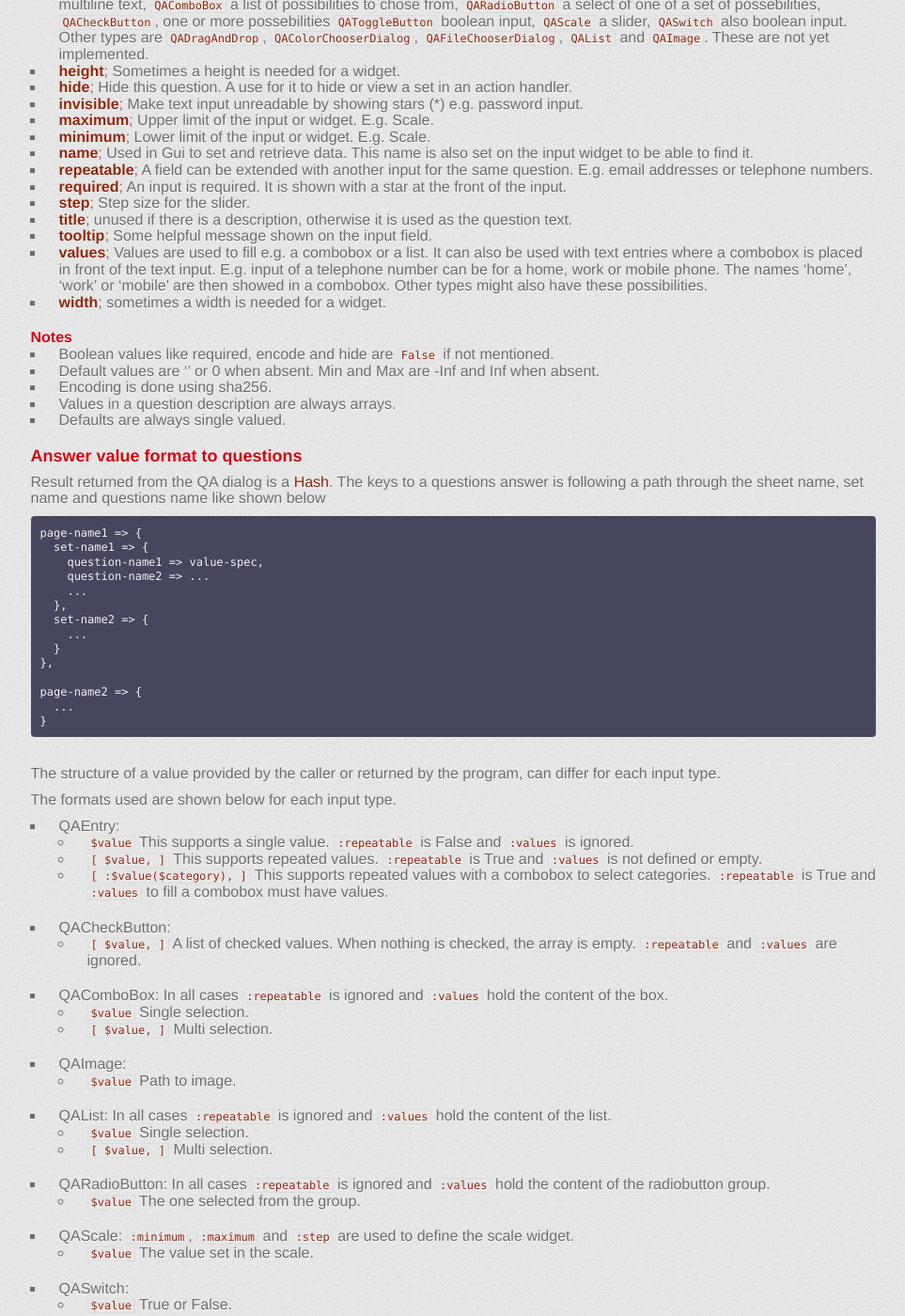
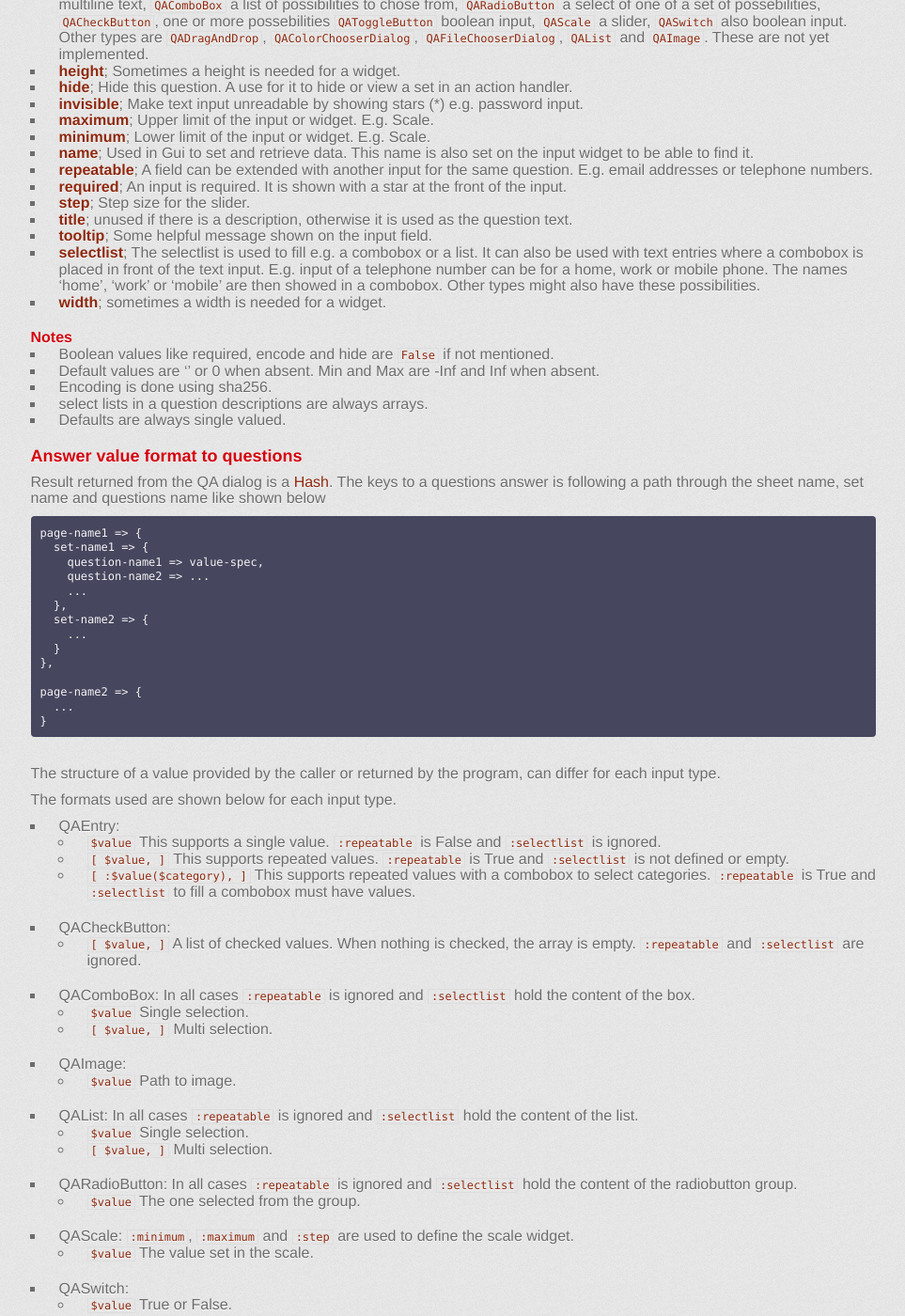
Before and after one commit to MARTIMM/qa-manager, a Jekyll site: the page built from docs/content-docs/setup/structures.md, in a window 1280 px wide and 1400 px high, scrolled down 1148 px. Shown: the whole window at 94% size, without its empty margins (289-1252 px from the left). Built offline with Jekyll 4.4.1, drawn with Linux system fonts in a browser that asks for light colours; some web fonts are replaced.

Commit message:
widget arg change of handler

```diff
--- a/docs/content-docs/setup/structures.md
+++ b/docs/content-docs/setup/structures.md
@@ -72,7 +72,7 @@ Questions are what it is all about. In short a piece of text to pose the questio
 * **step**; Step size for the slider.
 * **title**; unused if there is a description, otherwise it is used as the question text.
 * **tooltip**; Some helpful message shown on the input field.
-* **values**; Values are used to fill e.g. a combobox or a list. It can also be used with text entries where a combobox is placed in front of the text input. E.g. input of a telephone number can be for a home, work or mobile phone. The names 'home', 'work' or 'mobile' are then showed in a combobox. Other types might also have these possibilities.
+* **selectlist**; The selectlist is used to fill e.g. a combobox or a list. It can also be used with text entries where a combobox is placed in front of the text input. E.g. input of a telephone number can be for a home, work or mobile phone. The names 'home', 'work' or 'mobile' are then showed in a combobox. Other types might also have these possibilities.
 * **width**; sometimes a width is needed for a widget.
 
 
@@ -81,7 +81,7 @@ Questions are what it is all about. In short a piece of text to pose the questio
 * Boolean values like required, encode and hide are `False` if not mentioned.
 * Default values are '' or 0 when absent. Min and Max are -Inf and Inf when absent.
 * Encoding is done using sha256.
-* Values in a question description are always arrays.
+* select lists in a question descriptions are always arrays.
 * Defaults are always single valued.
 
 
@@ -111,25 +111,25 @@ The structure of a value provided by the caller or returned by the program, can
 The formats used are shown below for each input type.
 
 * QAEntry:
-  * `$value`                  This supports a single value. `:repeatable` is False and `:values` is ignored.
-  * `[ $value, ]`             This supports repeated values. `:repeatable` is True and `:values` is not defined or empty.
-  * `[ :$value($category), ]` This supports repeated values with a combobox to select categories. `:repeatable` is True and `:values` to fill a combobox must have values.
+  * `$value`                  This supports a single value. `:repeatable` is False and `:selectlist` is ignored.
+  * `[ $value, ]`             This supports repeated values. `:repeatable` is True and `:selectlist` is not defined or empty.
+  * `[ :$value($category), ]` This supports repeated values with a combobox to select categories. `:repeatable` is True and `:selectlist` to fill a combobox must have values.
 
 * QACheckButton:
-  * `[ $value, ]`             A list of checked values. When nothing is checked, the array is empty. `:repeatable` and `:values` are ignored.
+  * `[ $value, ]`             A list of checked values. When nothing is checked, the array is empty. `:repeatable` and `:selectlist` are ignored.
 
-* QAComboBox: In all cases `:repeatable` is ignored and `:values` hold the content of the box.
+* QAComboBox: In all cases `:repeatable` is ignored and `:selectlist` hold the content of the box.
   * `$value`                  Single selection.
   * `[ $value, ]`             Multi selection.
 
 * QAImage:
   * `$value`                  Path to image.
 
-* QAList: In all cases `:repeatable` is ignored and `:values` hold the content of the list.
+* QAList: In all cases `:repeatable` is ignored and `:selectlist` hold the content of the list.
   * `$value`                  Single selection.
   * `[ $value, ]`             Multi selection.
 
-* QARadioButton: In all cases `:repeatable` is ignored and `:values` hold the content of the radiobutton group.
+* QARadioButton: In all cases `:repeatable` is ignored and `:selectlist` hold the content of the radiobutton group.
   * `$value`                  The one selected from the group.
 
 * QAScale: `:minimum`, `:maximum` and `:step` are used to define the scale widget.
@@ -184,7 +184,7 @@ The formats used are shown below for each input type.
 |step         | | | | | | |!| | | |
 |title        |o|o|o|o|o|o|o|o|o|o|
 |tooltip      |o|o|o|o|o|o|o|o|o|o|
-|values       |o|!|!| |!|!| | | | |
+|selectlist   |o|!|!| |!|!| | | | |
 |width        | | | |o| | | | | | |
 
 ## Sheet
```
Also changed, not shown: 1 other file.
